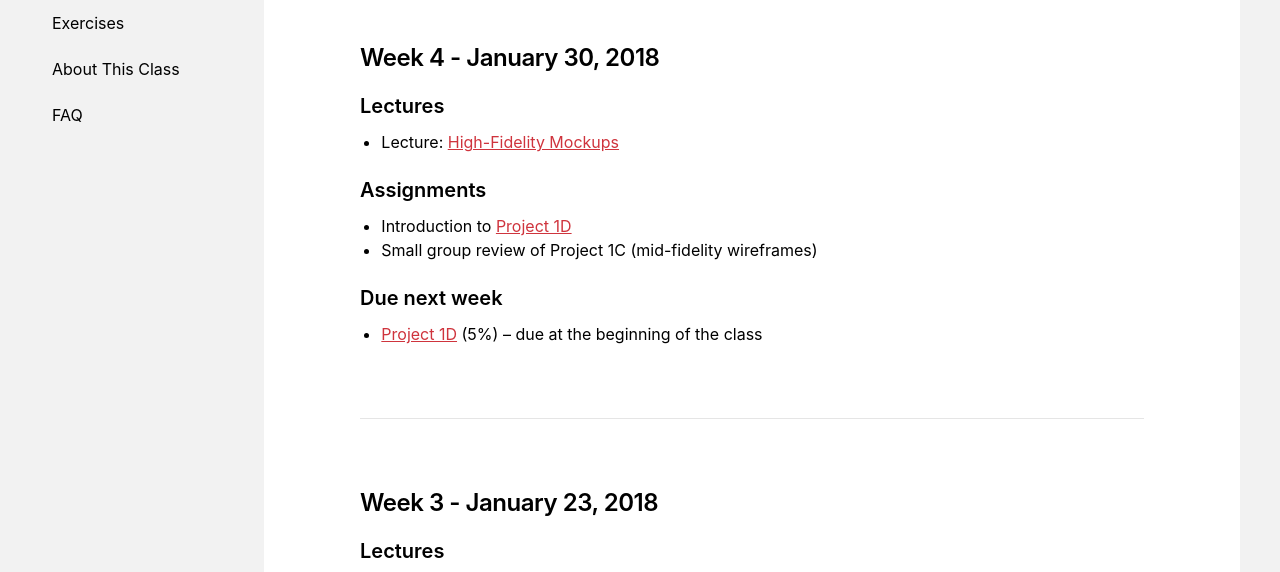
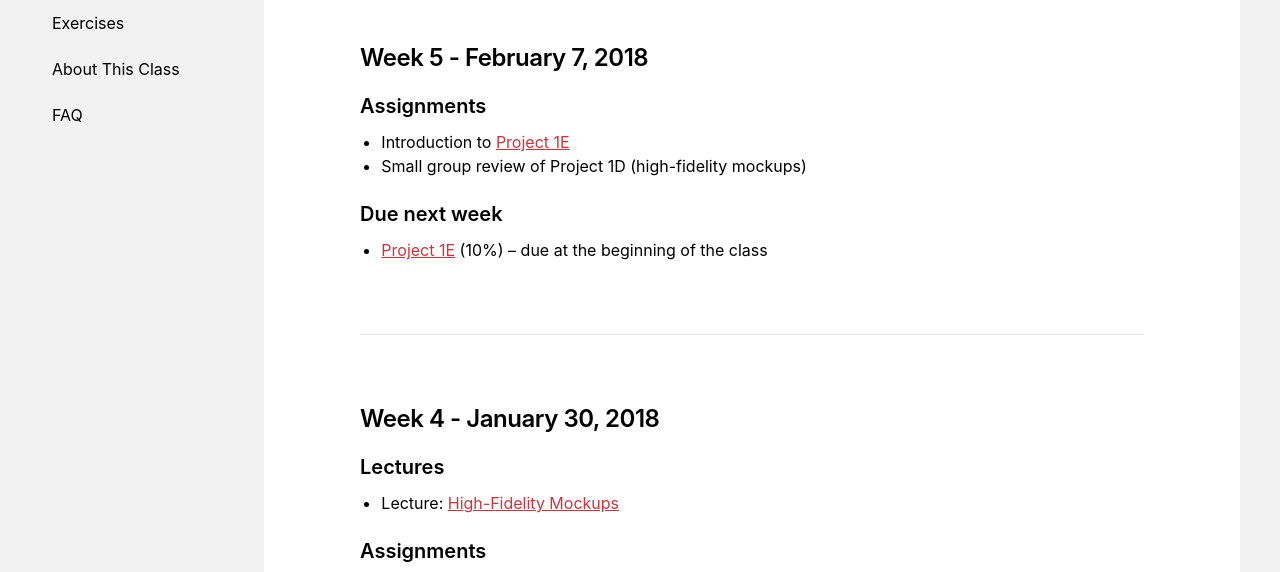
Before and after one commit to yorkdesign/YSDN1006-W19, a plain HTML site: page index.html in a window 1280 px wide. Shown: the part 218-790 px from the top of the page. Drawn offline with Linux system fonts and the light colour scheme.

Commit message:
Added week 5 materials

```diff
--- a/index.html
+++ b/index.html
@@ -29,7 +29,18 @@
 			</header>
 			<main class="c-main-content">
 				<div class="o-box">	<h1>Fundamentals and Methods: Visual Interaction Design</h1>
-	<h2 id="week-4-january-30-2018">Week 4 - January 30, 2018</h2>
+	<h2 id="week-5-february-7-2018">Week 5 - February 7, 2018</h2>
+<h3 id="assignments">Assignments</h3>
+<ul>
+<li>Introduction to <a href="projects/project-1/#project-1e">Project 1E</a></li>
+<li>Small group review of Project 1D (high-fidelity mockups)</li>
+</ul>
+<h3 id="due-next-week">Due next week</h3>
+<ul>
+<li><a href="projects/project-1/#project-1e">Project 1E</a> (10%) – due at the beginning of the class</li>
+</ul>
+<hr>
+<h2 id="week-4-january-30-2018">Week 4 - January 30, 2018</h2>
 <h3 id="lectures">Lectures</h3>
 <ul>
 <li>Lecture: <a href="assets/lectures/Mockups.pdf">High-Fidelity Mockups</a></li>
```
Also changed, not shown: projects/project-1/index.html (+12 -1 lines).
